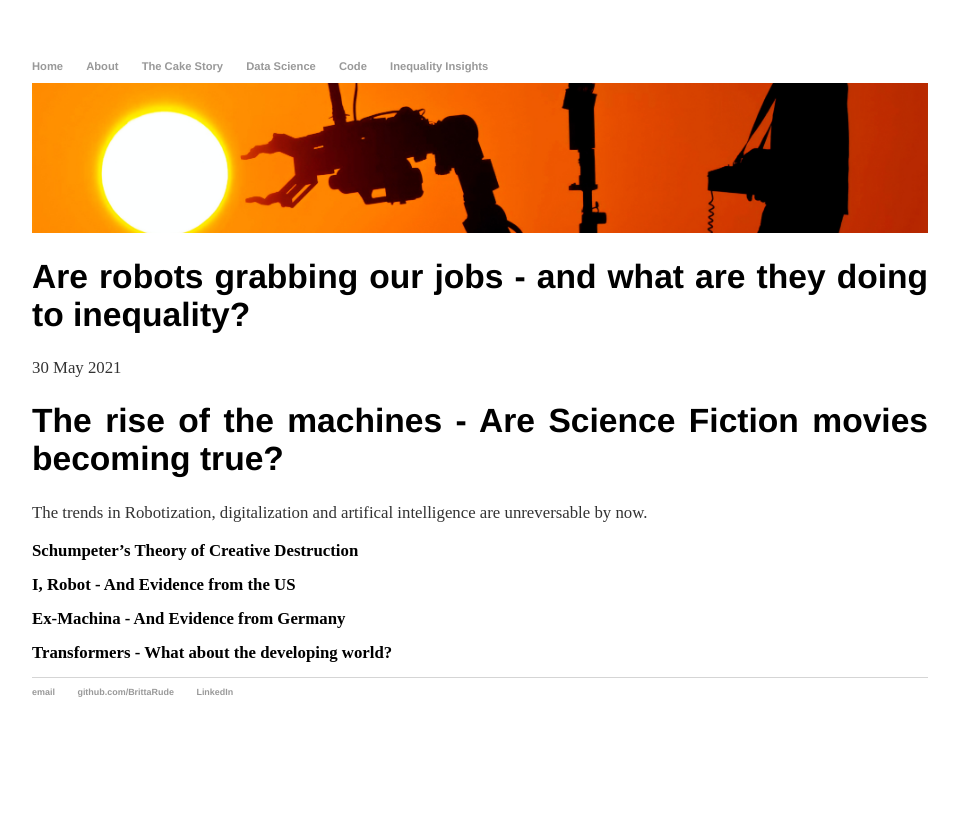
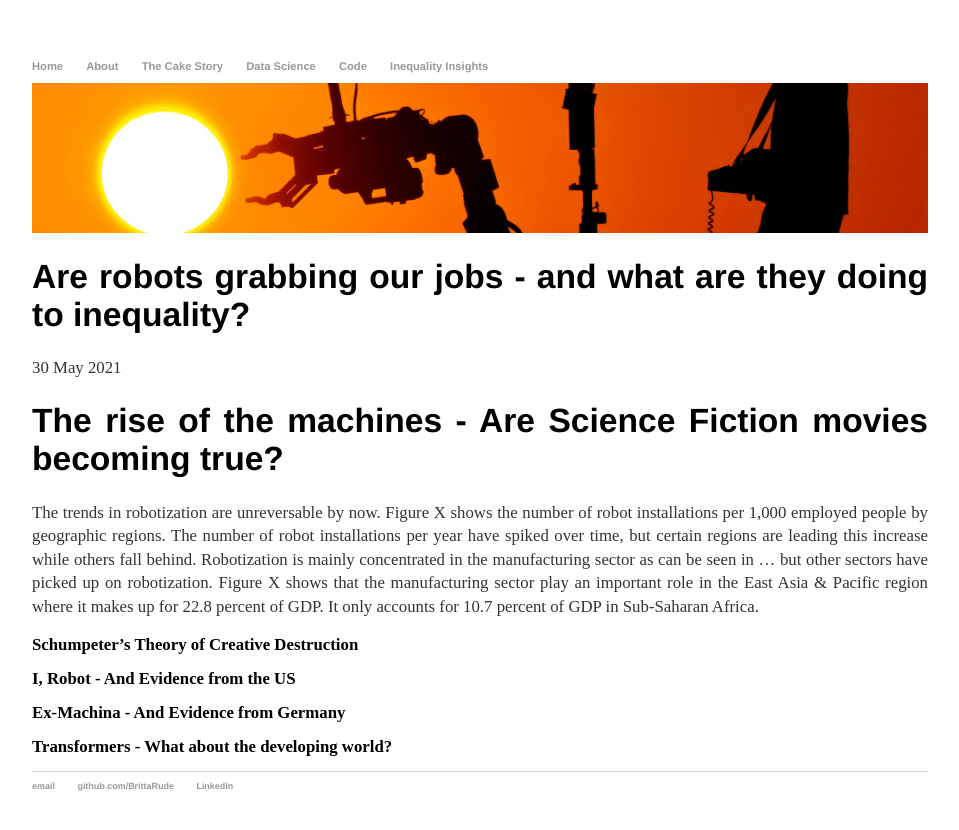
Before and after one commit to BrittaRude/BrittaRude.github.io, a Jekyll site: the page built from inputs_cakestory/_posts/2021-05-30-britta-rude-are-robots-grabbing-our-jobs.md, in a window 1280 px wide. Shown: the top 830 px of the page, without its empty margins (160-1119 px from the left). Built offline with Jekyll 4.4.1, drawn with Linux system fonts in a browser that asks for light colours.

Commit message:
Update 2021-05-30-britta-rude-are-robots-grabbing-our-jobs.md

```diff
--- a/inputs_cakestory/_posts/2021-05-30-britta-rude-are-robots-grabbing-our-jobs.md
+++ b/inputs_cakestory/_posts/2021-05-30-britta-rude-are-robots-grabbing-our-jobs.md
@@ -2,13 +2,13 @@
 layout: post
 title: "Are robots grabbing our jobs - and what are they doing to inequality?"
 date: 2021-05-30
-myexcerpt: Robotization, digitalization and technological change are unstoppable by now. It is still unclear how these technological improvements will affect labor markets, and especially the poor. Are they a potential to reduce inequality - or a threat further exacerbating already existing gaps?
+myexcerpt: Robotization is unstoppable by now. It is still unclear how these technological improvements will affect labor markets, and especially the poor. Are they a potential to reduce inequality - or a threat further exacerbating already existing gaps?
 image: /images/Robots.jpg
 ---
 
 # The rise of the machines - Are Science Fiction movies becoming true?
 
-The trends in Robotization, digitalization and artifical intelligence are unreversable by now.
+The trends in robotization are unreversable by now. Figure X shows the number of robot installations per 1,000 employed people by geographic regions. The number of robot installations per year have spiked over time, but certain regions are leading this increase while others fall behind. Robotization is mainly concentrated in the manufacturing sector as can be seen in ... but other sectors have picked up on robotization. Figure X shows that the manufacturing sector play an important role in the East Asia & Pacific region where it makes up for 22.8 percent of GDP. It only accounts for 10.7 percent of GDP in Sub-Saharan Africa.
 
 ## Schumpeter's Theory of Creative Destruction
 
```
